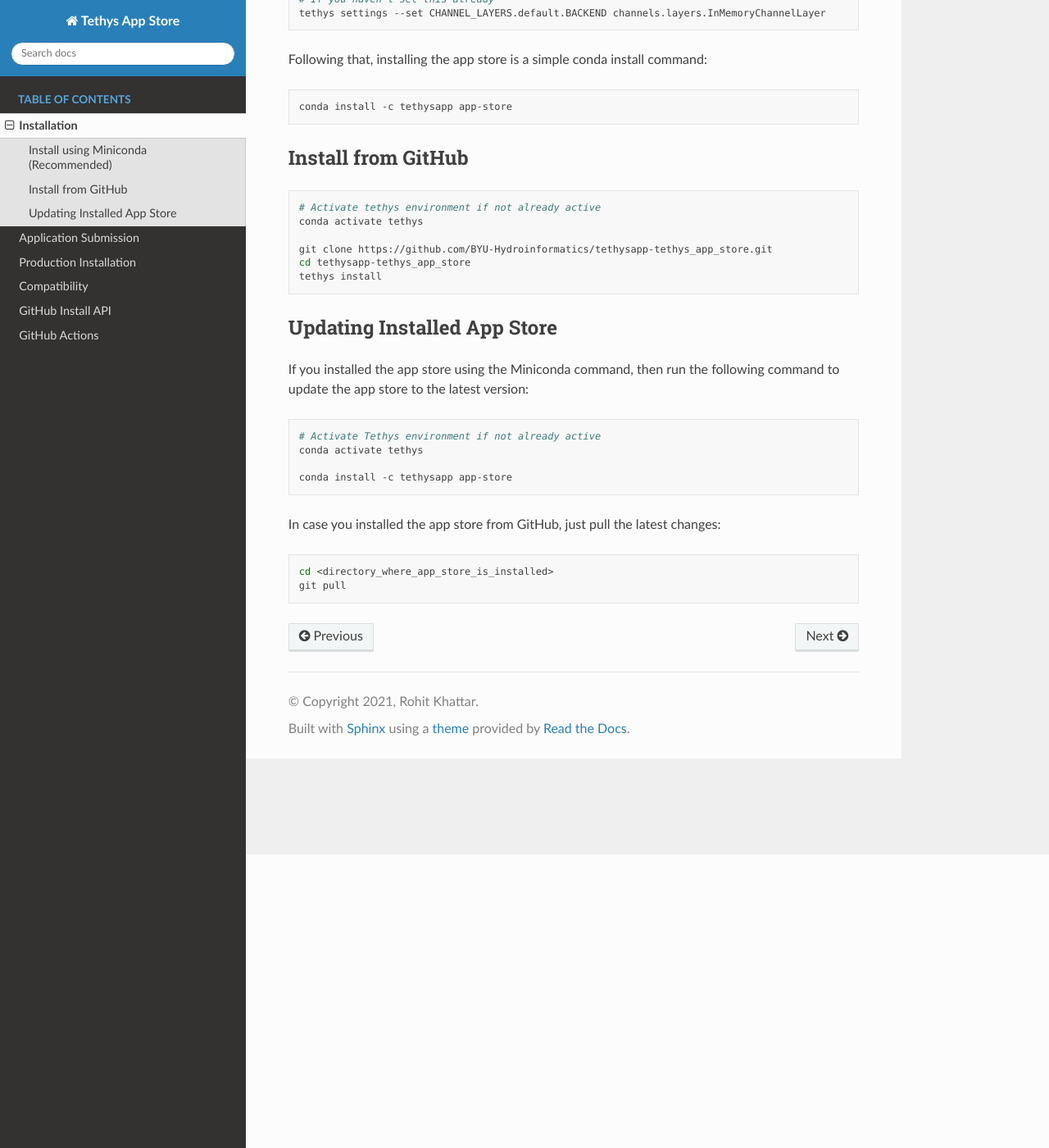
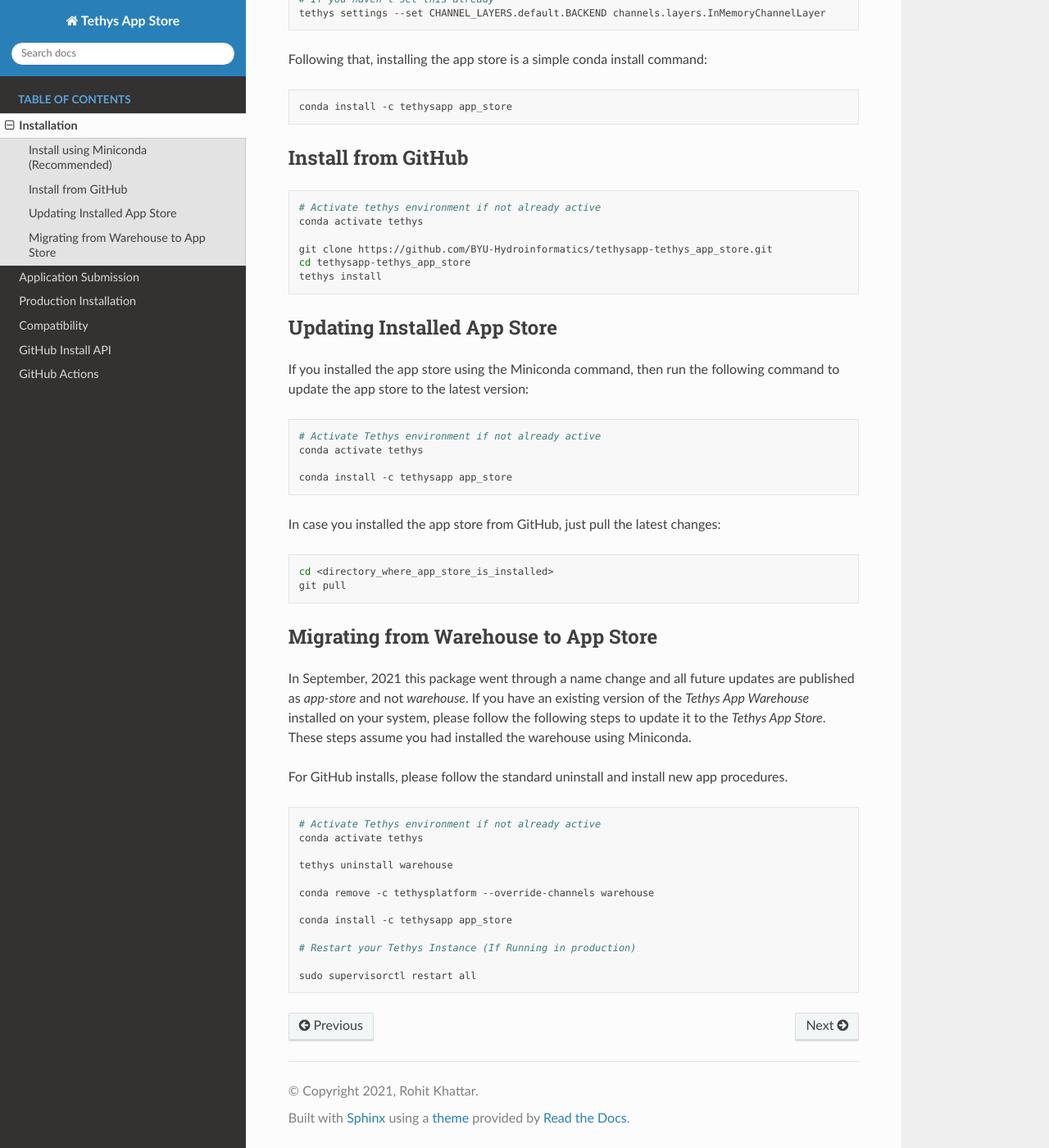
Before and after one commit to BYU-Hydroinformatics/tethysapp-tethys_app_store, a Sphinx documentation site: the page built from docs/install.rst, in a window 1280 px wide and 1400 px high, scrolled down 358 px. Shown: the whole window at 82% size. Built offline with Sphinx 7.4.7 and the Read the Docs theme 2.0.0, drawn with Linux system fonts in a browser that asks for light colours.

Commit message:
Updated documentation about migrating. Also trying to fix gitpython version to get it to install as a package

```diff
--- a/docs/install.rst
+++ b/docs/install.rst
@@ -19,7 +19,7 @@
 
 .. code-block:: shell
 
-	conda install -c tethysapp app-store
+	conda install -c tethysapp app_store
 
 
 
@@ -47,7 +47,7 @@
 	# Activate Tethys environment if not already active
 	conda activate tethys
 
-	conda install -c tethysapp app-store
+	conda install -c tethysapp app_store
 
 In case you installed the app store from GitHub, just pull the latest changes:
 
@@ -55,3 +55,26 @@
 
 	cd <directory_where_app_store_is_installed>
 	git pull
+
+
+Migrating from Warehouse to App Store
+****************************
+
+In September, 2021 this package went through a name change and all future updates are published as `app-store` and not `warehouse`. If you have an existing version of the `Tethys App Warehouse` installed on your system, please follow the following steps to update it to the `Tethys App Store`. These steps assume you had installed the warehouse using Miniconda.
+
+For GitHub installs, please follow the standard uninstall and install new app procedures.
+
+.. code-block:: shell
+
+	# Activate Tethys environment if not already active
+	conda activate tethys
+
+	tethys uninstall warehouse
+
+	conda remove -c tethysplatform --override-channels warehouse
+
+	conda install -c tethysapp app_store
+
+	# Restart your Tethys Instance (If Running in production)
+
+	sudo supervisorctl restart all
--- a/install.yml
+++ b/install.yml
@@ -7,7 +7,7 @@
       - conda-forge
     packages:
       - pygithub
-      - gitpython
+      - gitpython=3.1.18
       - requests
 
 post:
```
